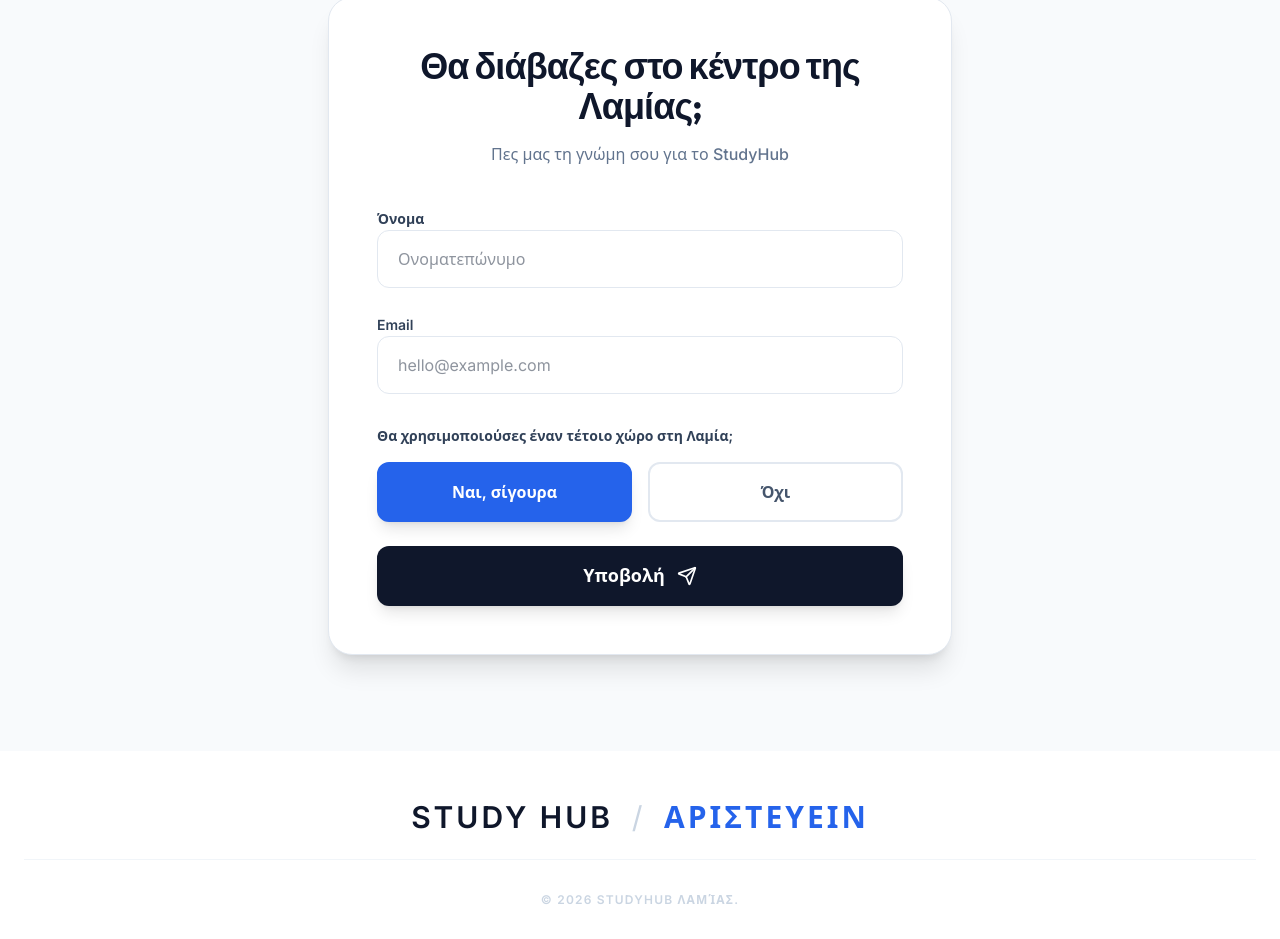
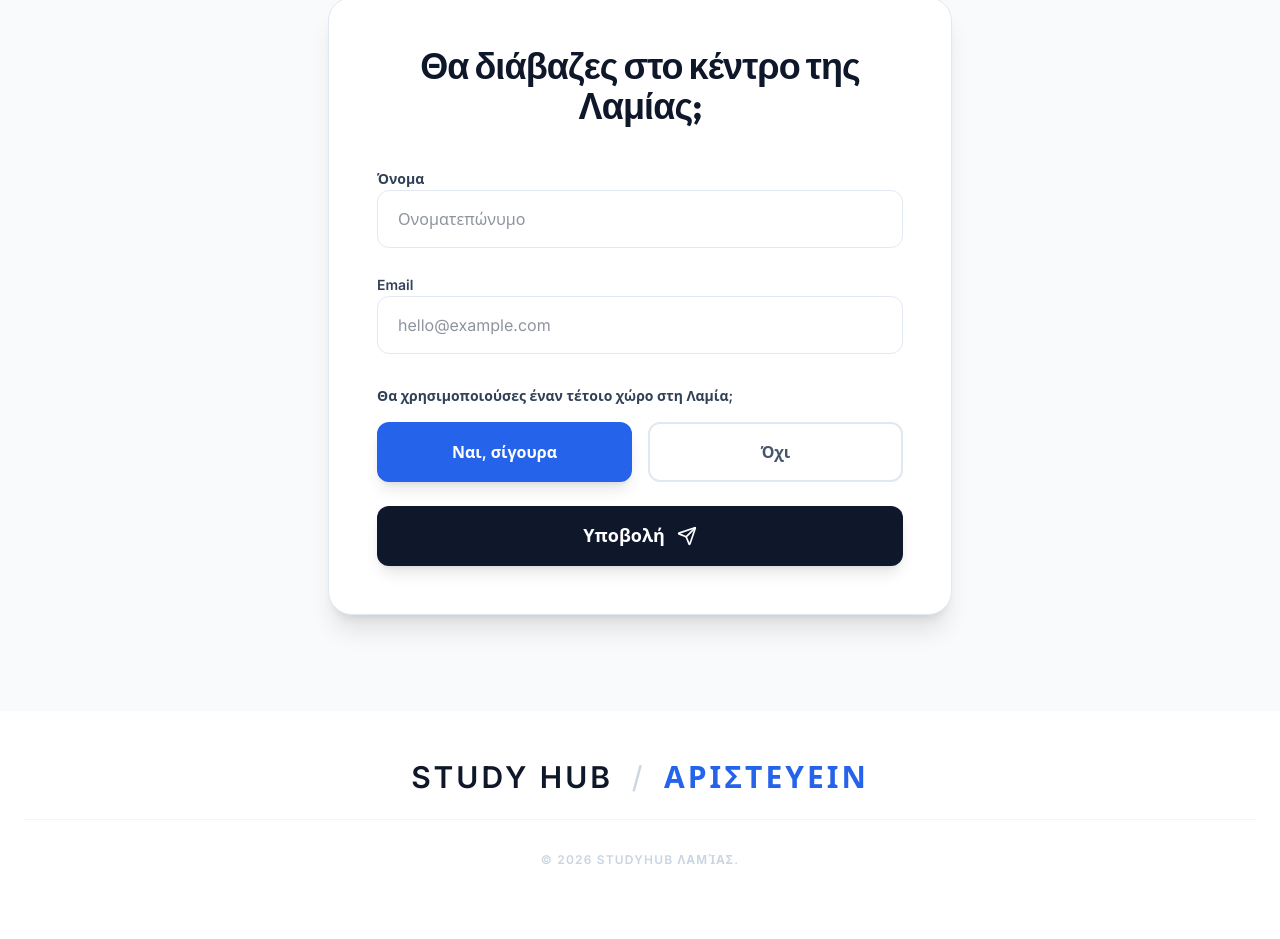
Before and after one commit to MalsTheDev/studyhub-form, a React (Vite) app: page / in a window 1280 px wide. Shown: the part 1893-2832 px from the top of the page. After the commit the page ends 2809 px from the top, so only its background shows below. Built offline with nearby package versions, Linux system fonts and the light colour scheme.

Commit message:
simplify form

```diff
--- a/src/App.jsx
+++ b/src/App.jsx
@@ -128,7 +128,6 @@
               <div className="bg-white rounded-3xl p-8 md:p-12 border border-slate-200 shadow-xl">
                   <div className="text-center mb-10">
                       <h2 className="text-3xl md:text-4xl font-bold mb-4 text-slate-900">Θα διάβαζες στο κέντρο της Λαμίας;</h2>
-                      <p className="text-slate-500 font-medium">Πες μας τη γνώμη σου για το StudyHub</p>
                   </div>
 
                   <form action="https://api.web3forms.com/submit" method="POST" className="space-y-6">
```
